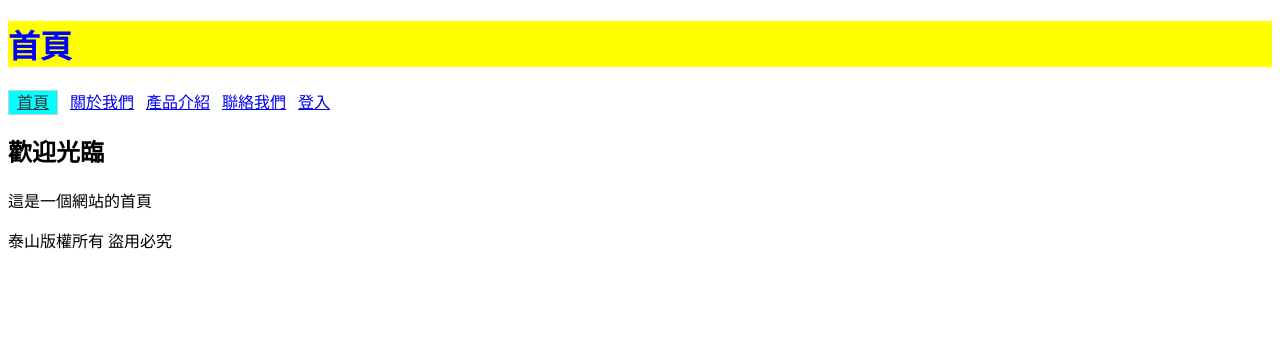
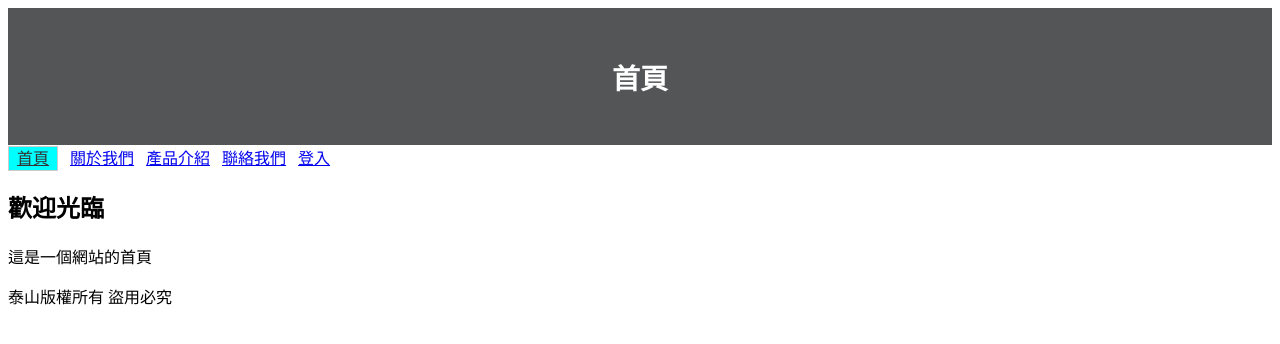
Before and after one commit to manda-shen/php-class, a PHP site: page /include/index.php in a window 1280 px wide. Shown: the top 344 px of the page. Run offline with PHP 8.4, Linux system fonts and the light colour scheme.

Commit message:
增加CSS樣式

```diff
--- a/include/common/navbar.php
+++ b/include/common/navbar.php
@@ -1,3 +1,16 @@
+<!DOCTYPE html>
+<html lang="en">
+<head>
+    <meta charset="UTF-8">
+    <meta name="viewport" content="width=device-width, initial-scale=1.0">
+    <title>Document</title>
+    <style>
+
+    </style>
+</head>
+<body>
+
+
 <?php
 
 $header=[
@@ -9,7 +22,10 @@ $header=[
 ];
 
 ?>
-<h1><?=$header[$page];?></h1>
+
+<header>
+<h3><?=$header[$page];?></h3>
+</header>
 <?php
 foreach($header as $key => $value){
     echo "<a class='".($page==$key?'now-page':'')."' href='{$key}.php'>{$value}</a>"."&nbsp;&nbsp;&nbsp;";
@@ -17,8 +33,13 @@ foreach($header as $key => $value){
 
 ?>
 
+
 <!-- <a class="<?=($page=='index')?'now-page':'';?>" href="index.php">首頁</a>
     <a class="<?=($page=='about')?'now-page':'';?>" href="about.php">關於我們</a>
     <a class="<?=($page=='product')?'now-page':'';?>" href="product.php">產品介紹</a>
     <a class="<?=($page=='contact')?'now-page':'';?>" href="contact.php">聯絡我們</a>
     <a class="<?=($page=='login')?'now-page':'';?>" href="login.php">登入</a> -->
+
+
+</body>
+</html>
--- a/include/style.css
+++ b/include/style.css
@@ -1,7 +1,13 @@
 h1 {
-    color: blue;
-    background-color: yellow;
+    color: rgb(79, 92, 102);
+}
 
+h3{
+    color: white;
+}
+
+div{
+    color: rgb(120, 137, 137);
 }
 
 .now-page {
@@ -10,3 +16,13 @@ h1 {
     background-color: aqua;
     color: #333;
 }
+
+header {
+    position: relative;
+    background-color: #535556 ;
+    padding: 20px;
+    text-align: center;
+    font-size: 1.5rem;
+    font-weight: bold;
+    z-index: 1;
+}
```
